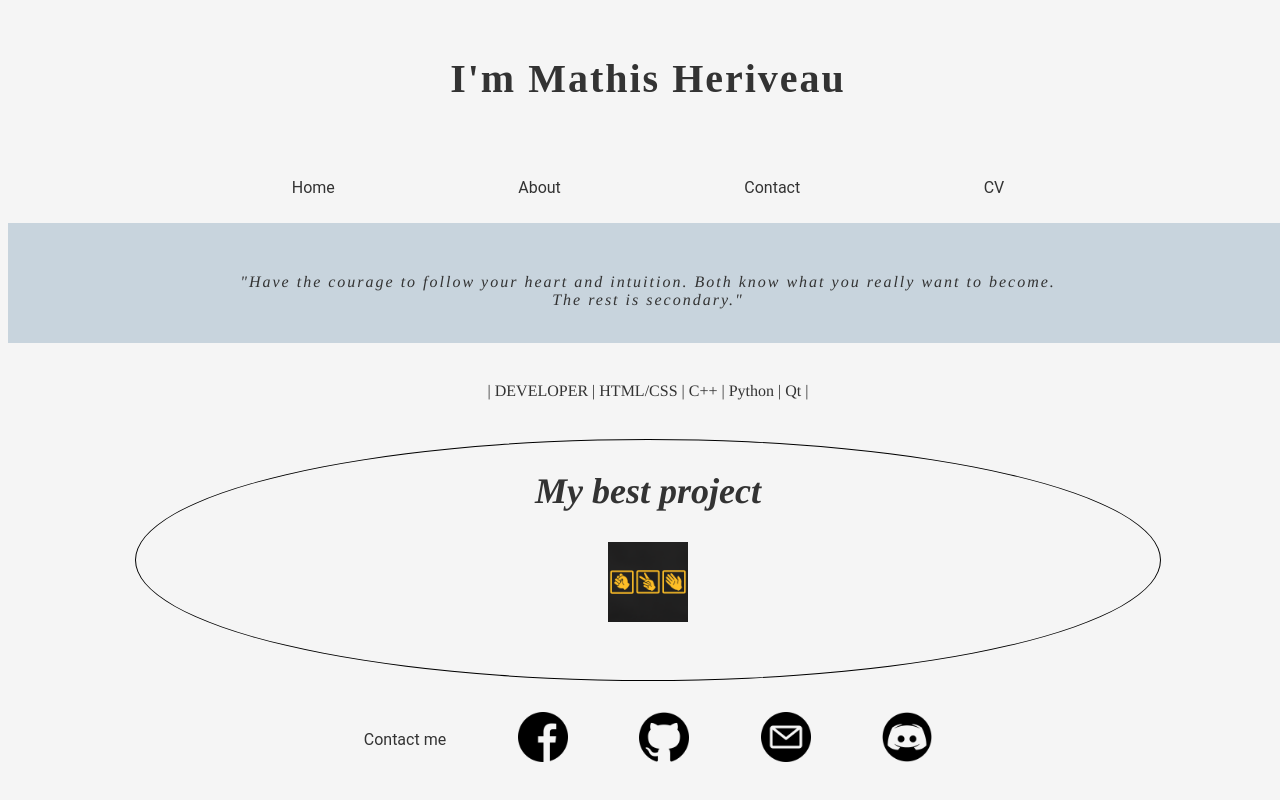
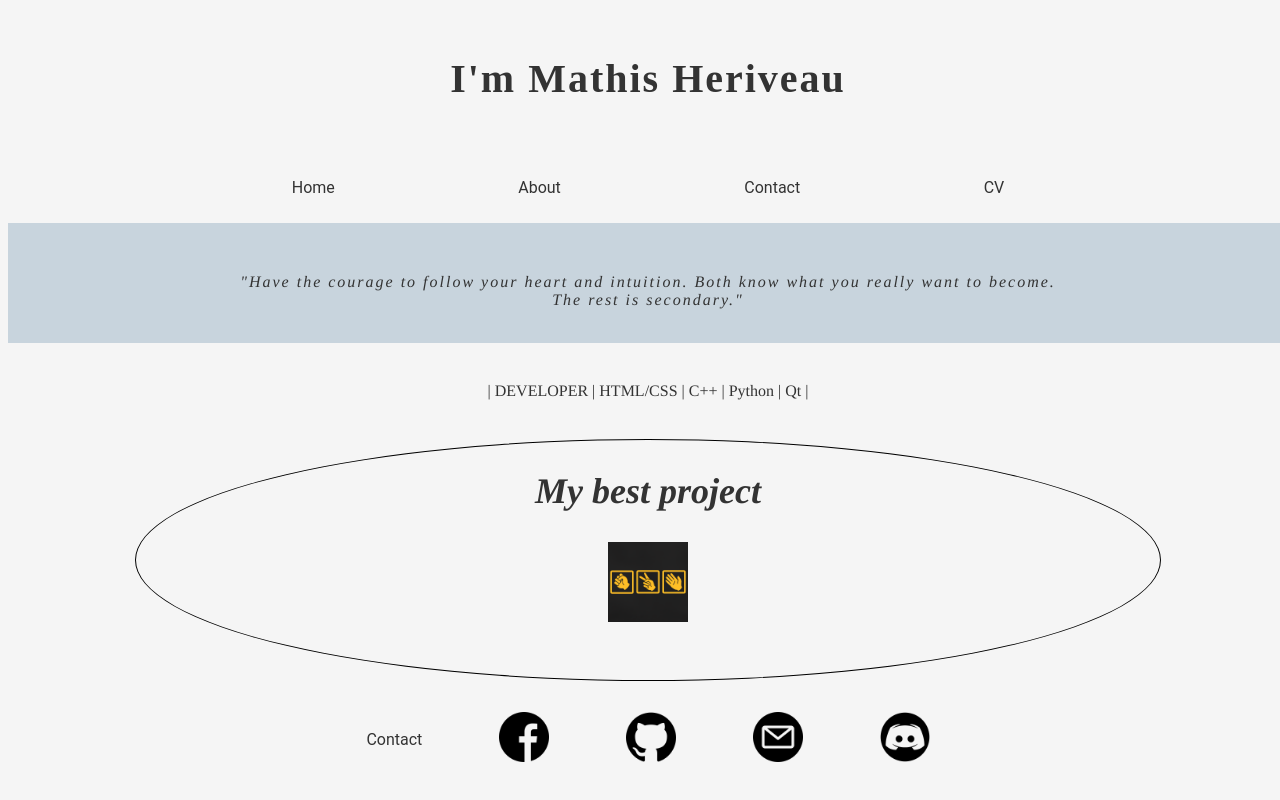
Before and after one commit to MathisHeriveau/MathisHeriveau.github.io, a plain HTML site: page index.html in a window 1280 px wide. Drawn offline with Linux system fonts and the light colour scheme.

Commit message:
Erreur de commit

```diff
--- a/Css/index.css
+++ b/Css/index.css
@@ -5,7 +5,7 @@
     flex-direction: column;
     justify-content: center;
     align-items: center;
-
+    text-align: center;
     background-color: #f5f5f5;
 
     font-family: 'Roboto', sans-serif;
@@ -27,6 +27,7 @@
         font-family: 'times new roman', serif;
         letter-spacing: 2px;
         height: 12vh;
+        text-align: center;
     }
 
     .MeilleurProjet > a > img{
@@ -74,6 +75,7 @@
         font-family: 'times new roman', serif;
         letter-spacing: 2px;
         height: 12vh;
+        text-align: center;
     }
 
     .MeilleurProjet > a > img{
@@ -192,9 +194,6 @@
 }
 
 
-
-
-
 .MeilleurProjet > a > img:hover{
     animation: 1s ease-in-out 0s normal none 1 running bounce;
 }
--- a/index.html
+++ b/index.html
@@ -39,7 +39,8 @@
     </div>
 
     <div class="contact">
-        <a href="contact.html">Contact me</a>
+        <!--Contact-->
+        <a href="contact.html">Contact</a>
         <a href="https://www.facebook.com/mathis.heriveau">
             <img src="Image/facebook.png" alt="Facebook">
         </a>
```
Lines whose indentation alone changed are shown as unchanged.
